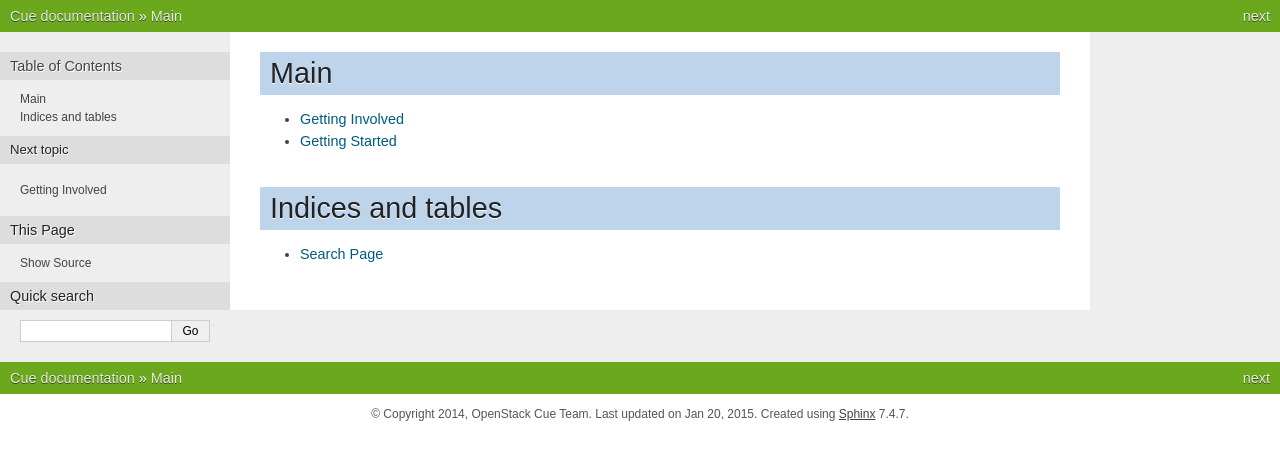
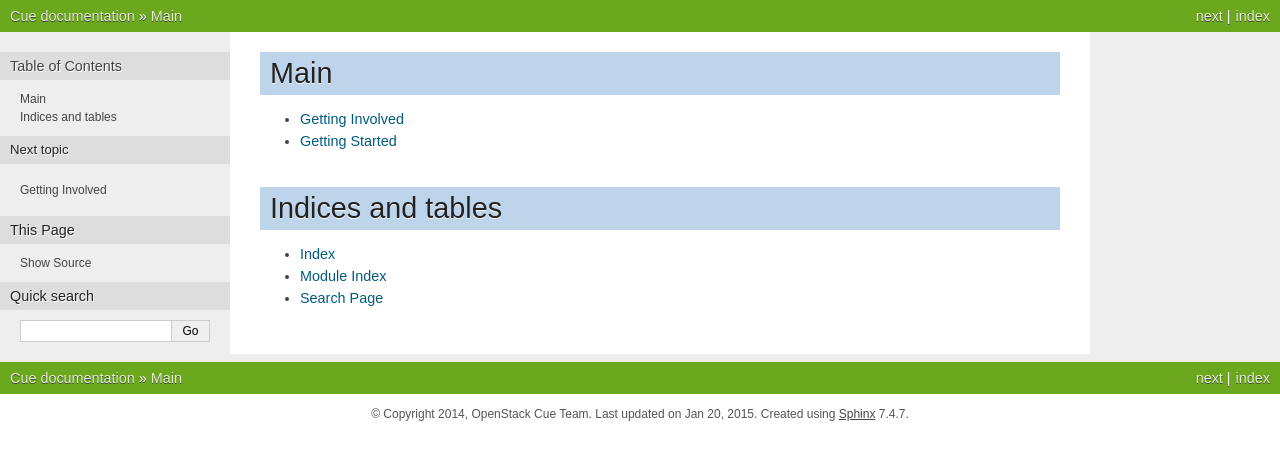
Before and after one commit to openstack-archive/cue, a Sphinx documentation site: the page built from doc/source/index.rst, in a window 1280 px wide. Shown: the top 460 px of the page. Built offline with Sphinx 7.4.7, drawn with Linux system fonts in a browser that asks for light colours.

Commit message:
Patches to sphinx to properly generate API docs
Auto generation of general index and module index was disabled in
sphinx, and no reference to the API index was provided in the primary
landing page of the documetation, hence no actual link was being
provided to the API documentation, although it was being generated.

Change-Id: Iba3ec440af05a4e4009b73ea9d1b345d7613cb3b

```diff
--- a/doc/source/conf.py
+++ b/doc/source/conf.py
@@ -82,7 +82,7 @@ show_authors = False
 pygments_style = 'sphinx'
 
 # A list of ignored prefixes for module index sorting.
-modindex_common_prefix = ['Cue.']
+modindex_common_prefix = ['cue.']
 
 # -- Options for man page output ----------------------------------------------
 man_pages = []
@@ -134,10 +134,10 @@ html_last_updated_fmt = os.popen(git_cmd).read()
 #html_additional_pages = {}
 
 # If false, no module index is generated.
-html_domain_indices = False
+html_domain_indices = True
 
 # If false, no index is generated.
-html_use_index = False
+html_use_index = True
 
 # If true, the index is split into individual pages for each letter.
 #html_split_index = False
--- a/doc/source/index.rst
+++ b/doc/source/index.rst
@@ -15,4 +15,6 @@ Main
 Indices and tables
 ==================
 
+* :ref:`genindex`
+* :ref:`modindex`
 * :ref:`search`
```
